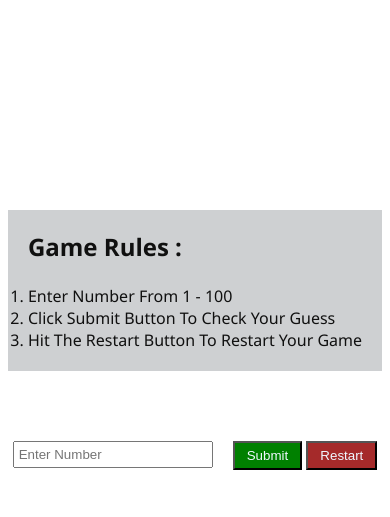
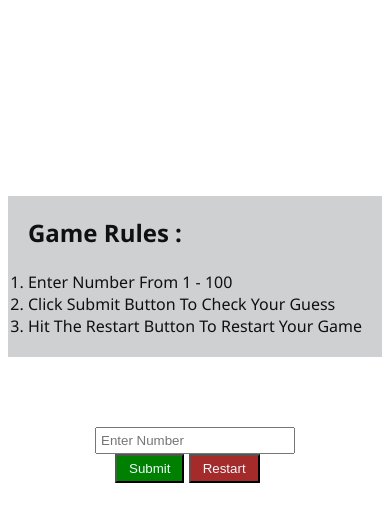
Before and after one commit to yuvraj08-netweb/guessTheNumberGame, a plain HTML site: page index.html in a window 390 px wide. Both pictures are taken after a click on the button "Start Game!". Drawn offline with Linux system fonts and the light colour scheme.

Commit message:
Update style.css

```diff
--- a/style.css
+++ b/style.css
@@ -73,3 +73,9 @@ input#userNumber{
     font-size: 45px;
     color: green;
 }
+@media screen and (max-width: 768px){
+  .gameContainer{
+  flex-direction: column;
+
+}
+}
```
